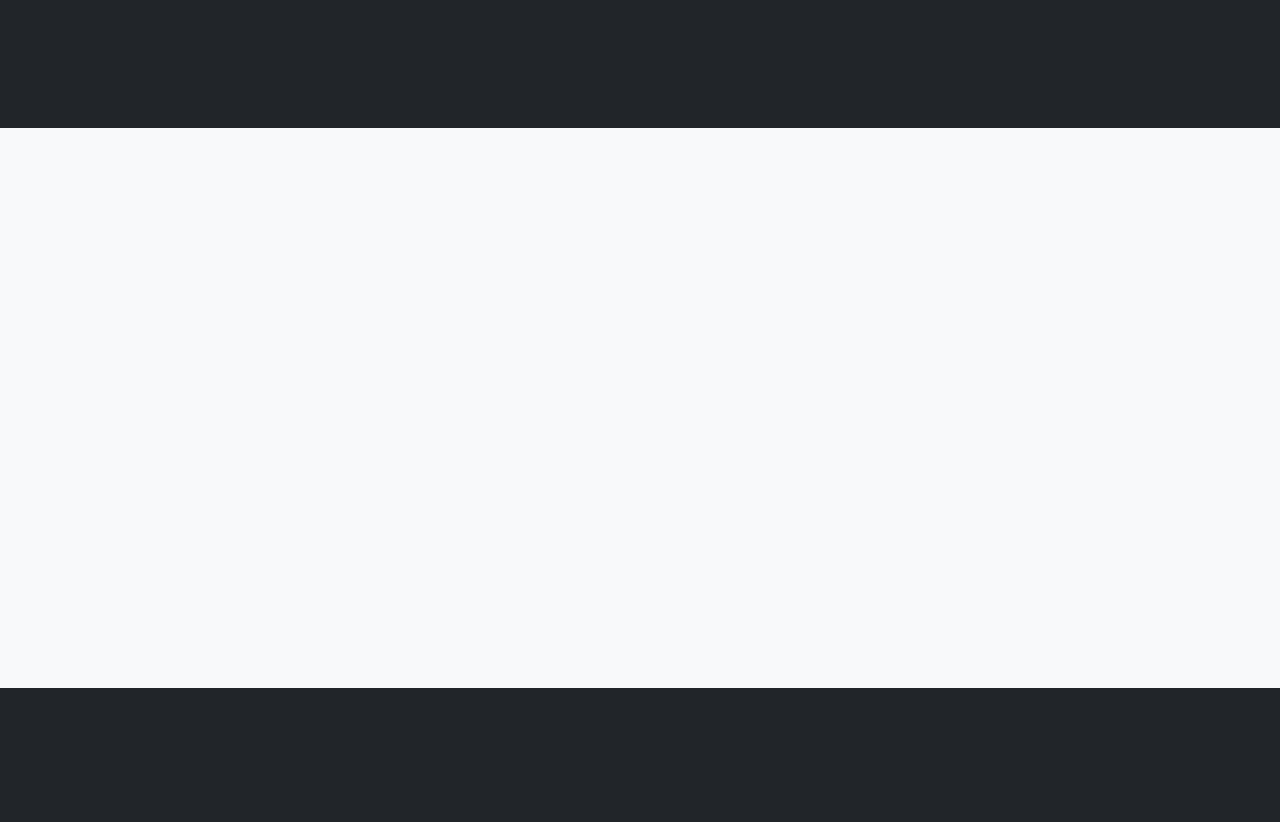
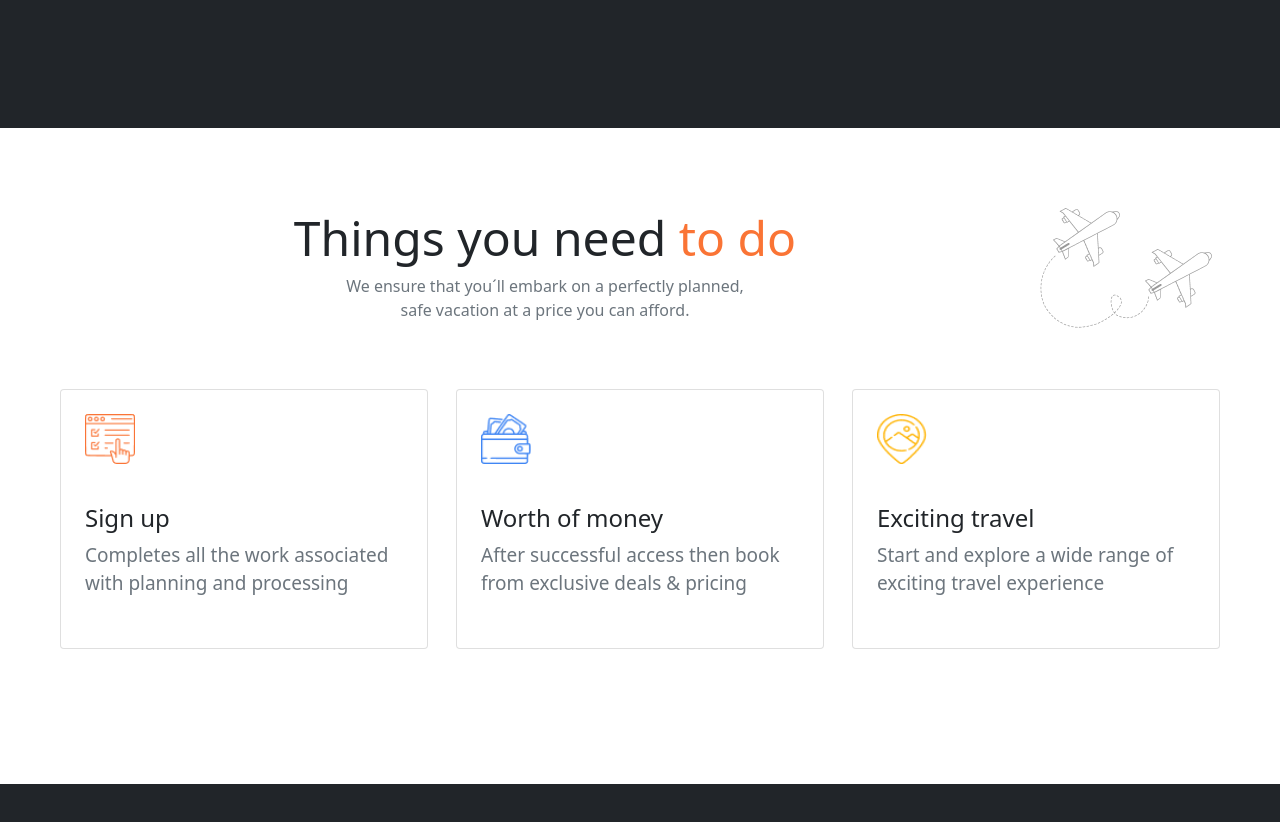
Before and after one commit to anderman1981/Trabook-Traveling, a plain HTML site: page index.html in a window 1280 px wide. Shown: the part 660-1482 px from the top of the page. Drawn offline with nearby package versions, Linux system fonts and the light colour scheme.

Commit message:
things u need to do almost done, no other changes

```diff
--- a/index.html
+++ b/index.html
@@ -43,8 +43,41 @@
 
         </section>
 
-        <section class="bg-light" id="things-u-need" style="height: 70%; width: 100%">
-
+        <section class="bg-grey mt-5" id="things-u-need" style="height: 72%; width: 100%">
+            <div class="container" style="margin-top: 80px;">
+                <div class="row justify-content-center align-items-center">
+                    <div class="me-0 col-md-10 text-center">
+                        <h1 style="font-size: 48px;">Things you need<span class="orange-color"> to do</span></h1>
+                        <p class="text-muted">We ensure that you´ll embark on a perfectly planned,<br> safe vacation at a price you can afford.</p>
+                    </div>
+                    <div class="ms-0 col-md-2 text-center">
+                        <img src="icons/Things-icon.png" alt="icon">
+                    </div>
+                </div>
+            </div>
+            <ul class="list-unstyled d-flex justify-content-center" style="margin-top: 50px;">
+                <li class="card" style="width: 23rem; height: 260px;">
+                    <img src="icons/Things-icon-1.png" class="card-icon-top mt-4 ms-4" alt="Sign-up-icon">
+                    <div class="card-body">
+                        <h4 class="card-title font-weight-bold mt-4 ms-2" style="font-size: 24px;">Sign up</h4>
+                        <p class="card-text text-muted ms-2 mt-1" style="font-size: 19px;">Completes all the work associated<br> with planning and processing</p>
+                    </div>
+                </li>
+                <li class="card" style="width: 23rem; margin-left: 28px;">
+                    <img src="icons/Things-icon-2.png" class="card-icon-top mt-4 ms-4" alt="Worth-of-money-icon">
+                    <div class="card-body">
+                        <h4 class="card-title font-weight-bold mt-4 ms-2" style="font-size: 24px;">Worth of money</h4>
+                        <p class="card-text text-muted ms-2 mt-1" style="font-size: 19px;">After successful access then book<br>from exclusive deals & pricing</p>
+                    </div>
+                </li>
+                <li class="card" style="width: 23rem; margin-left: 28px;">
+                    <img src="icons/Things-icon-3.png" class="card-icon-top mt-4 ms-4" alt="Exciting-travel-icon">
+                    <div class="card-body">
+                        <h4 class="card-title font-weight-bold mt-4 ms-2" style="font-size: 24px;">Exciting travel</h4>
+                        <p class="card-text text-muted ms-2 mt-1" style="font-size: 19px;">Start and explore a wide range of<br>exciting travel experience</p>
+                    </div>
+                </li>
+            </ul>
         </section>
 
         <section class="bg-dark" id="deals-discounts" style="height: 90%; width: 100%">
--- a/styles/index.css
+++ b/styles/index.css
@@ -8,3 +8,25 @@
     color: white;
     width: 155px;
 }
+
+.py-6 {
+    padding-top: 8rem;
+    padding-bottom: 8rem;
+}
+
+.orange-color {
+    color: #FA7435;
+}
+
+#things-u-need {
+    margin-top: 500px;
+}
+
+.card-icon-top {
+    height: 50px;
+    width: 50px;
+}
+
+.card {
+    border-radius: 10px;
+}
```
